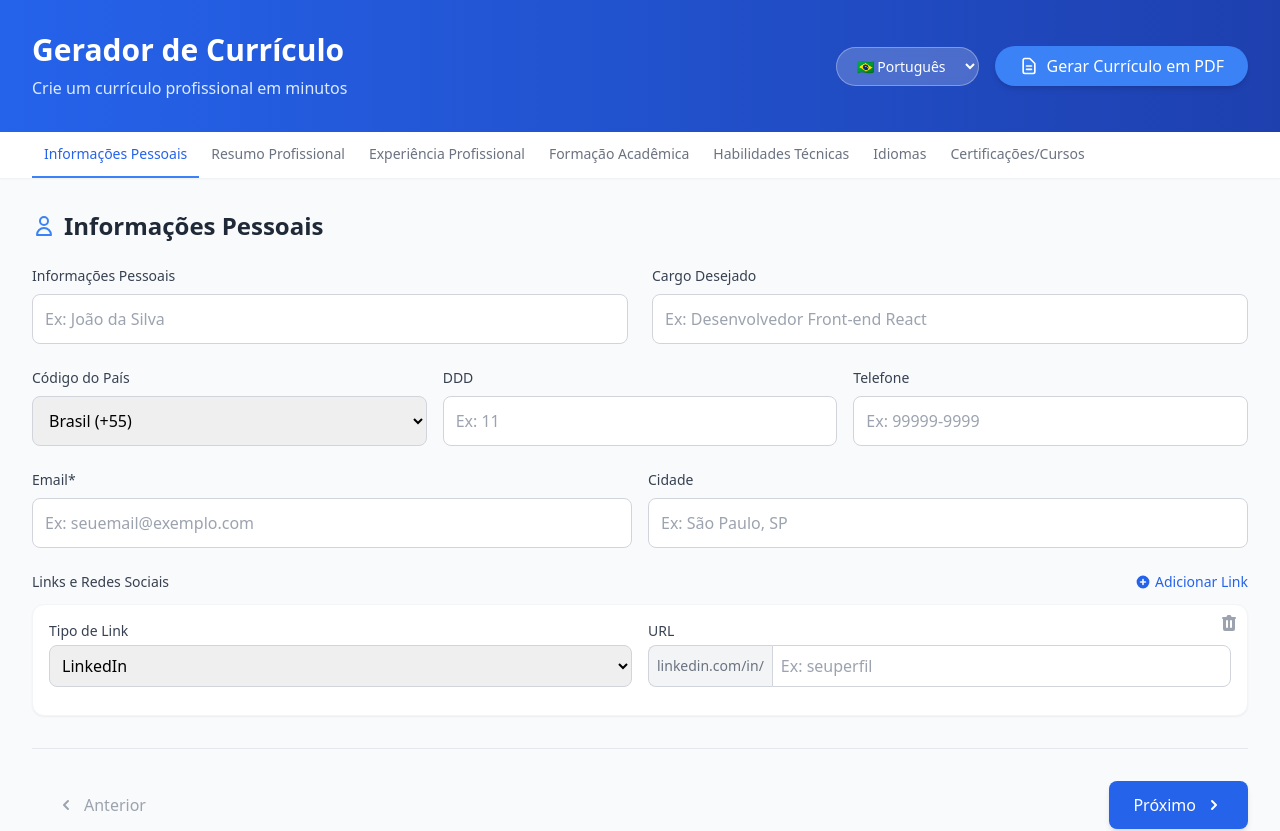
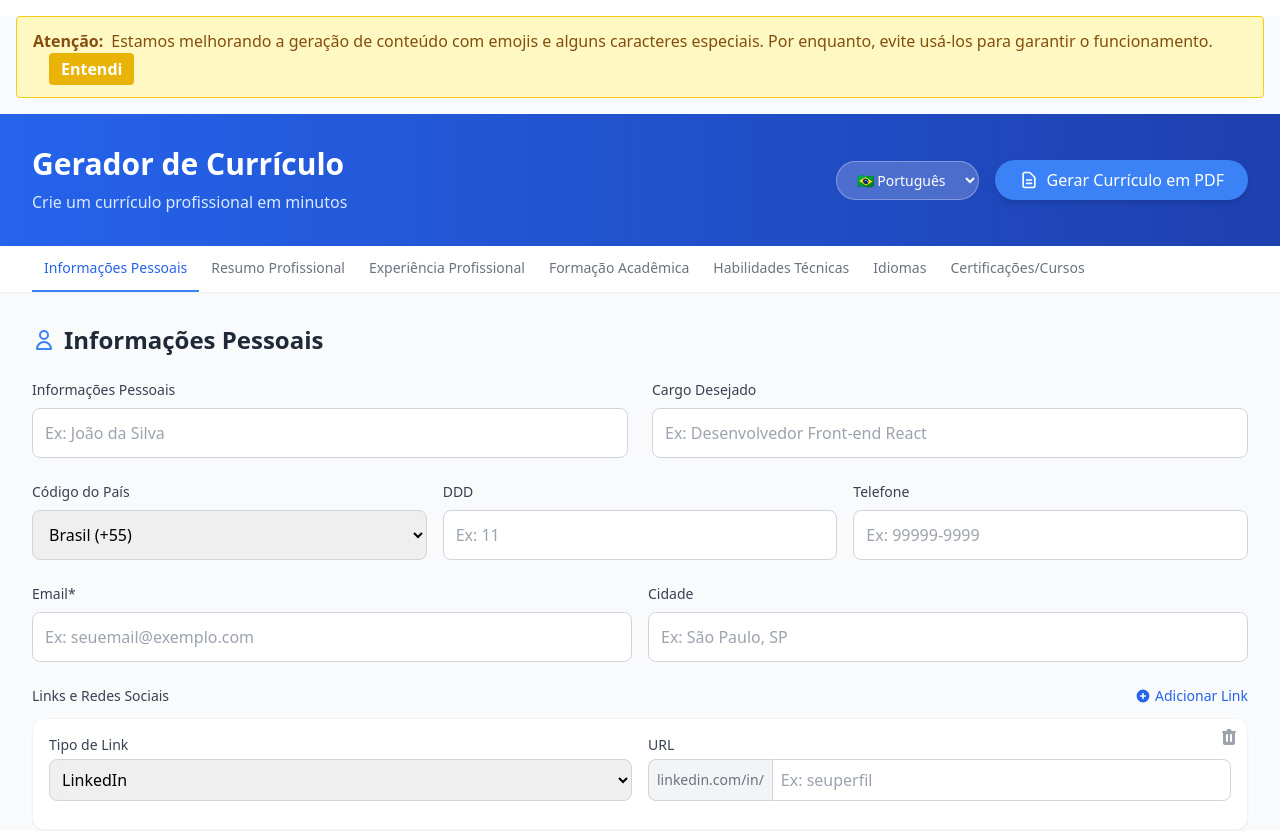
Before and after one commit to jciterceros/ats-curriculo, a React (Create React App) app: page / in a window 1280 px wide. Shown: the top 831 px of the page. Built offline with nearby package versions, Linux system fonts and the light colour scheme; the HTML template or start-up script is replaced by a standard one.

Commit message:
feat: aviso

```diff
--- a/src/App.js
+++ b/src/App.js
@@ -39,7 +39,7 @@ function App() {
 
 
   // aviso aqui bobão
-  const [mostrarErro, setMostrarErro] = useState(false);
+  const [mostrarErro, setMostrarErro] = useState(true);
 
 
   // Opções de idioma para a aplicação
@@ -1773,28 +1773,20 @@ const renderCertificationFields = () => {
 
 
 {mostrarErro && (
-        <div className="bg-red-100 border border-red-400 text-red-700 px-4 py-3 rounded relative m-4">
-          <strong className="font-bold">Erro:</strong>
+  <div className="bg-yellow-100 border border-yellow-400 text-yellow-800 px-4 py-3 rounded relative m-4">
+    <strong className="font-bold">Atenção:</strong>
     <span className="block sm:inline ml-2">
-  Estou corrigindo um problema onde o PDF trava ao gerar duas páginas.
+      Estamos melhorando a geração de conteúdo com emojis e alguns caracteres especiais. Por enquanto, evite usá-los para garantir o funcionamento.
     </span>
 
     <button
       onClick={() => setMostrarErro(false)}
-            className="ml-4 bg-red-500 hover:bg-red-600 text-white font-bold py-1 px-3 rounded"
-          >
-            Continuar
+      className="ml-4 bg-yellow-500 hover:bg-yellow-600 text-white font-bold py-1 px-3 rounded"
+    >
+      Entendi
     </button>
   </div>
 )}
-
-
-
-
-
-
-
-
 
 
 
```
Lines whose indentation alone changed are shown as unchanged.
